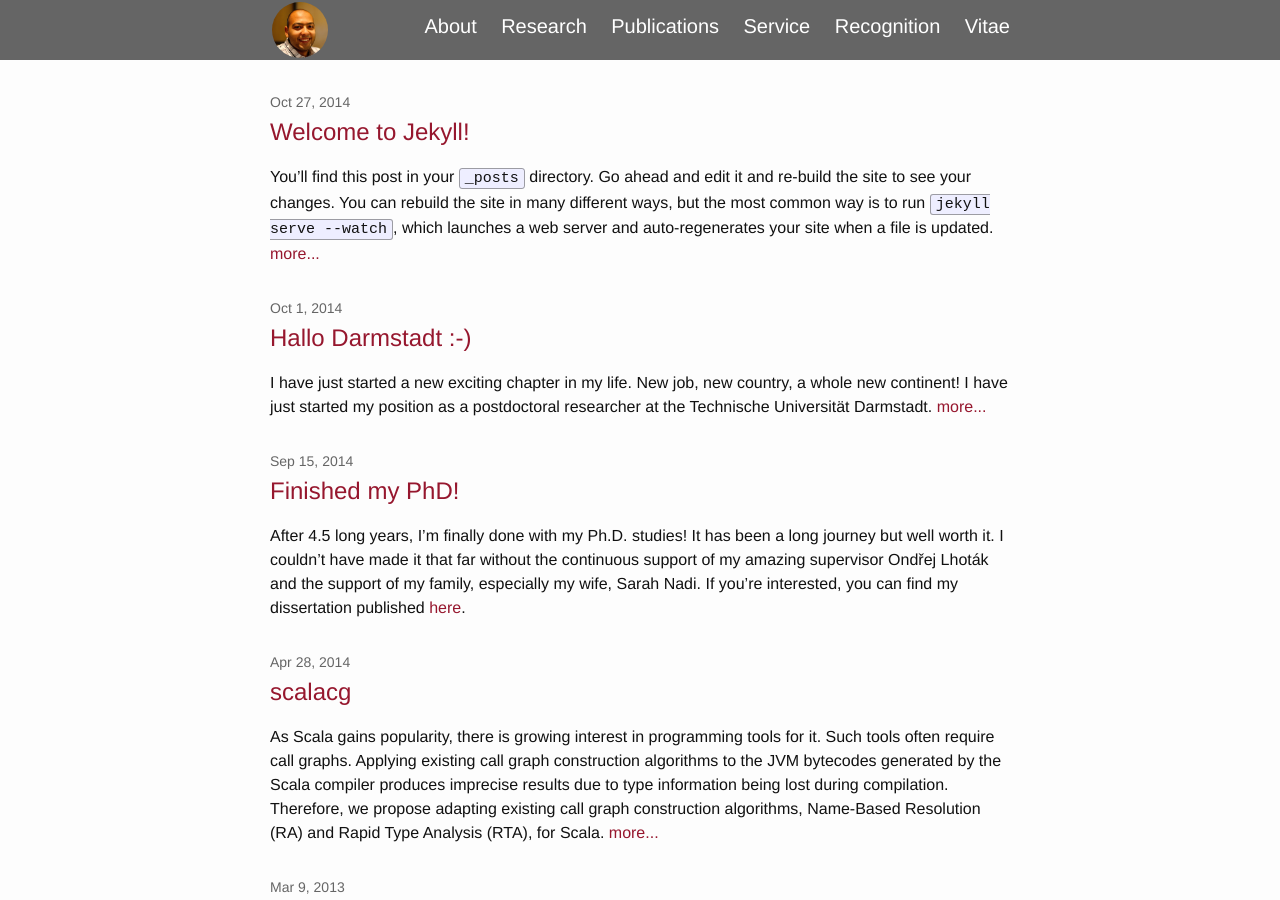
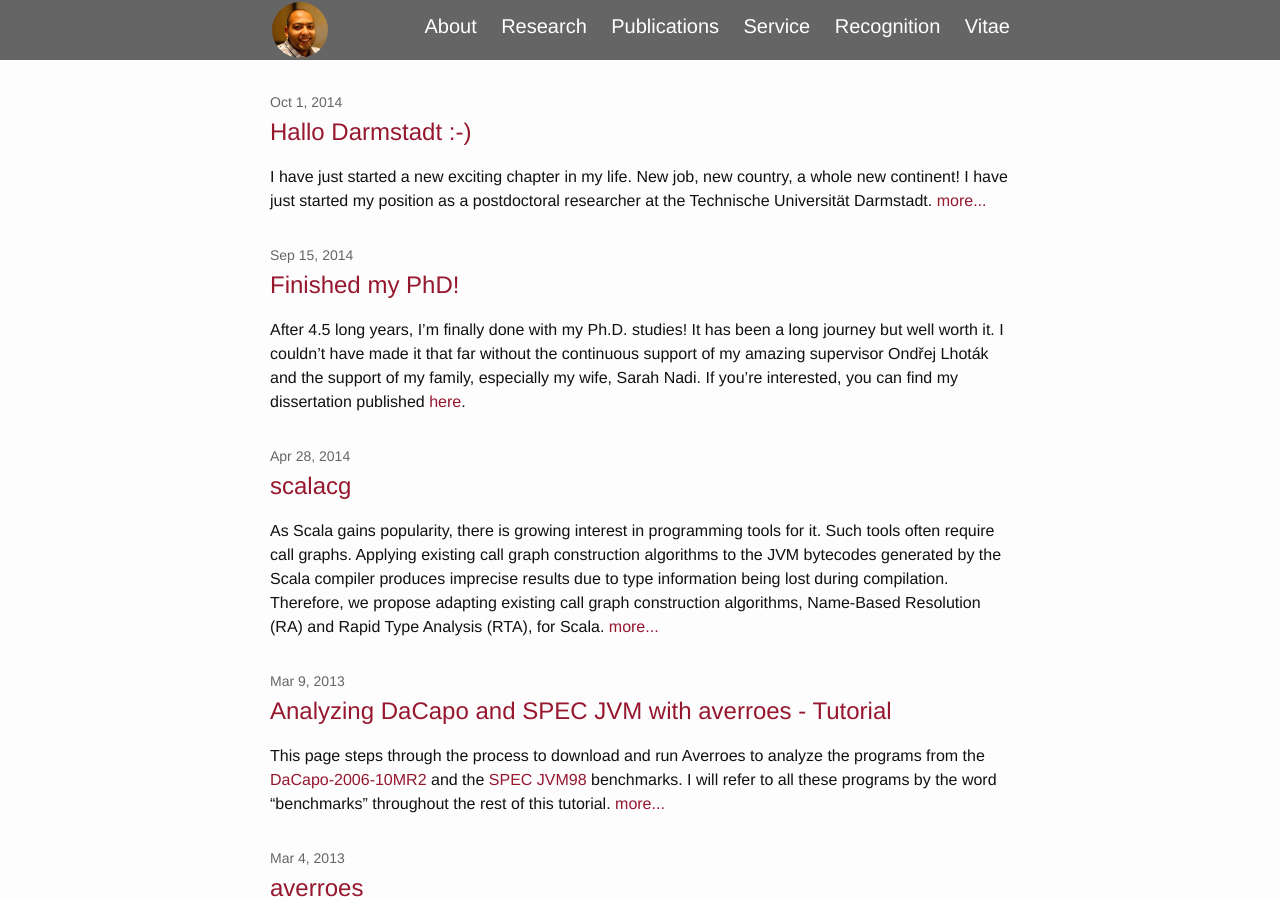
Before and after one commit to karimhamdanali/karimhamdanali.github.io, a Jekyll site: the page built from index.html, in a window 1280 px wide and 900 px high. Built offline with Jekyll 4.4.1, drawn with Linux system fonts in a browser that asks for light colours; Markdown is read by kramdown in place of the engine named in the settings; the list of posts is cut into pages by our own code.

Commit message:
removed jeykyll sample post, added pagination

```diff
--- a/_config.yml
+++ b/_config.yml
@@ -24,6 +24,7 @@
 redcarpet:
   extensions: ["no_intra_emphasis", "fenced_code_blocks", "tables", "with_toc_data", "superscript"]
 highlighter: pygments
+paginate: 3
 
 # Site-wide variables
 keywords: program analysis, compiler, static analysis, java, scala, call graphs, averroes
--- a/_posts/2014-10-27-welcome-to-jekyll.md
+++ /dev/null
@@ -1,29 +0,0 @@
----
-layout: post
-title:  "Welcome to Jekyll!"
-date:   2014-10-27 15:23:28
-categories: jekyll update
----
-You’ll find this post in your `_posts` directory. Go ahead and edit it and re-build the site to see your changes. You
-can rebuild the site in many different ways, but the most common way is to run `jekyll serve --watch`, which launches
-a web server and auto-regenerates your site when a file is updated.
-
-To add new posts, simply add a file in the `_posts` directory that follows the convention `YYYY-MM-DD-name-of-post.ext`
-and includes the necessary front matter. Take a look at the source for this post to get an idea about how it works.
-
-Jekyll also offers powerful support for code snippets:
-
-{% highlight ruby %}
-def print_hi(name)
-  puts "Hi, #{name}"
-end
-print_hi('Tom')
-#=> prints 'Hi, Tom' to STDOUT.
-{% endhighlight %}
-
-Check out the [Jekyll docs][jekyll] for more info on how to get the most out of Jekyll. File all bugs/feature requests
-at [Jekyll’s GitHub repo][jekyll-gh]. If you have questions, you can ask them on [Jekyll’s dedicated Help repository][jekyll-help].
-
-[jekyll]:      http://jekyllrb.com
-[jekyll-gh]:   https://github.com/jekyll/jekyll
-[jekyll-help]: https://github.com/jekyll/jekyll-help
```
